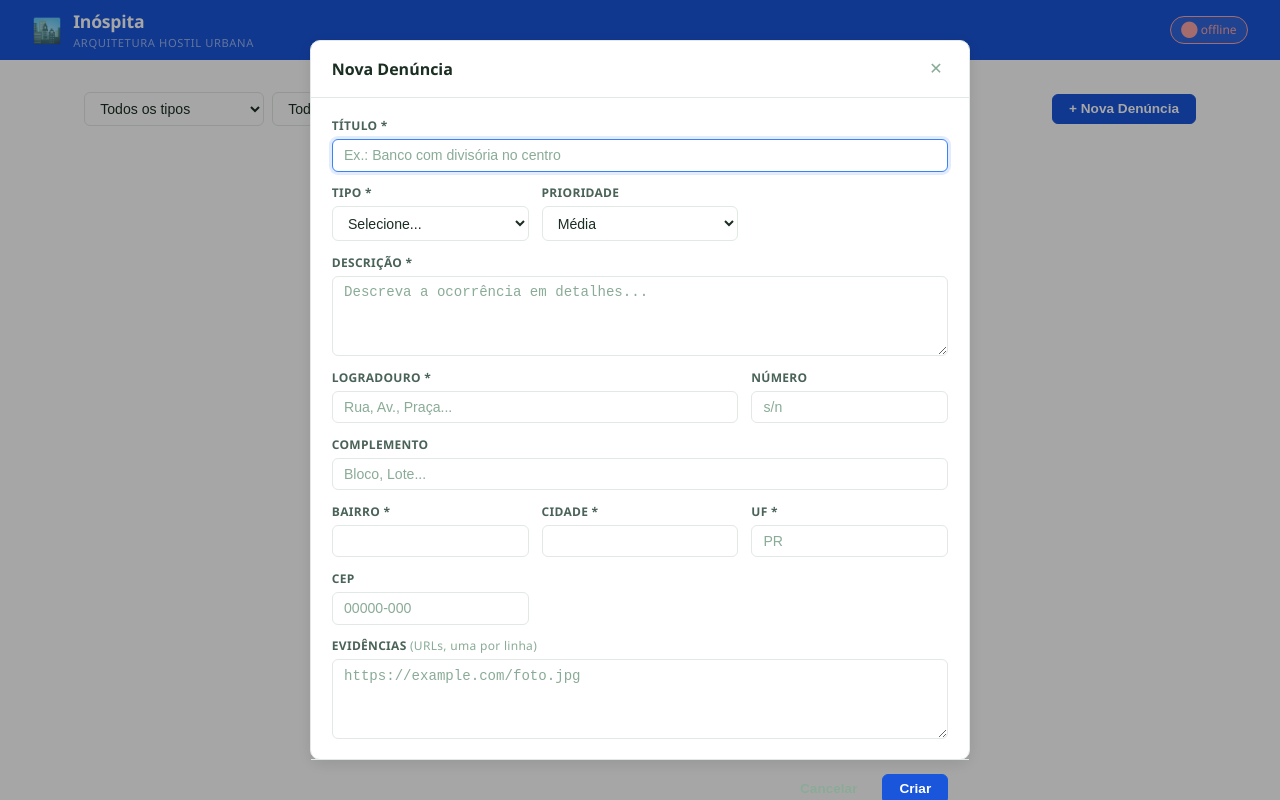
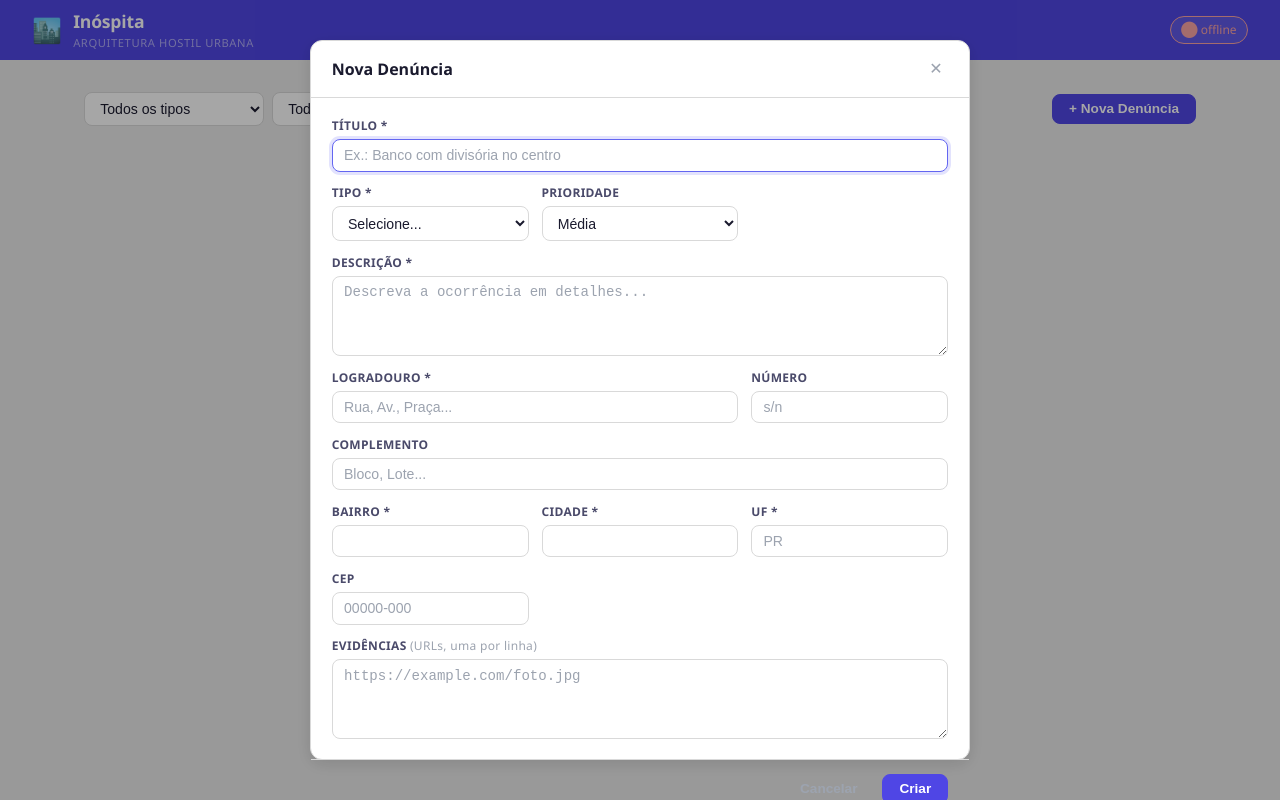
Before and after one commit to GuiSantos9/aep-6sem, a plain HTML site: page front/index.html in a window 1280 px wide. Both pictures are taken after a click on the button "+ Nova Denúncia". Drawn offline with Linux system fonts and the light colour scheme; no server answers.

Commit message:
feat: purple primary color, gray bg, standardized icon styles

```diff
--- a/front/style.css
+++ b/front/style.css
@@ -2,20 +2,20 @@
 *, *::before, *::after { box-sizing: border-box; margin: 0; padding: 0; }
 
 :root {
-  --green:        #1a56db;
-  --green-mid:    #1d4ed8;
-  --green-light:  #3b82f6;
-  --green-pale:   #dbeafe;
-  --green-tint:   #eff6ff;
+  --primary:      #4F46E5;
+  --primary-mid:  #4338CA;
+  --primary-light:#6366F1;
+  --primary-pale: #E0E7FF;
+  --primary-tint: #EEF2FF;
 
-  --bg:           #ffffff;
-  --surface:      #f8f9f8;
-  --border:       #e2e8e4;
-  --border-mid:   #c8d5cc;
+  --bg:           #EBEBEB;
+  --surface:      #FFFFFF;
+  --border:       #D9D9D9;
+  --border-mid:   #BFBFBF;
 
-  --text:         #1a2e22;
-  --text-mid:     #4a6358;
-  --text-muted:   #8aab97;
+  --text:         #1a1a2e;
+  --text-mid:     #4a4a6a;
+  --text-muted:   #9ca3af;
 
   --danger:       #dc2626;
   --danger-bg:    #fef2f2;
@@ -34,10 +34,10 @@
   --status-resolvida:   #16a34a;
   --status-arquivada:   #9ca3af;
 
-  --radius:    6px;
-  --radius-lg: 10px;
+  --radius:    8px;
+  --radius-lg: 12px;
   --shadow-sm: 0 1px 3px rgba(0,0,0,.08), 0 1px 2px rgba(0,0,0,.05);
-  --shadow:    0 4px 16px rgba(0,0,0,.1);
+  --shadow:    0 4px 16px rgba(0,0,0,.12);
   --transition: .15s ease;
 }
 
@@ -54,7 +54,7 @@ body {
 
 /* ── Header ─────────────────────────────────────────── */
 .header {
-  background: var(--green);
+  background: var(--primary);
   padding: 0 2rem;
   height: 60px;
   display: flex;
@@ -132,7 +132,7 @@ body {
 
 /* ── Controls ────────────────────────────────────────── */
 .input, .select {
-  background: var(--bg);
+  background: var(--surface);
   border: 1px solid var(--border);
   border-radius: var(--radius);
   color: var(--text);
@@ -143,8 +143,8 @@ body {
   transition: border-color var(--transition), box-shadow var(--transition);
 }
 .input:focus, .select:focus {
-  border-color: var(--green-light);
-  box-shadow: 0 0 0 3px rgba(59,130,246,.15);
+  border-color: var(--primary-light);
+  box-shadow: 0 0 0 3px rgba(99,102,241,.18);
 }
 .input::placeholder { color: var(--text-muted); }
 .textarea { resize: vertical; min-height: 80px; }
@@ -169,14 +169,14 @@ option { background: #fff; color: var(--text); }
 .btn:disabled { opacity: .45; cursor: not-allowed; }
 
 .btn-primary {
-  background: var(--green);
+  background: var(--primary);
   color: #fff;
-  border-color: var(--green);
+  border-color: var(--primary);
 }
-.btn-primary:hover:not(:disabled) { background: var(--green-mid); border-color: var(--green-mid); }
+.btn-primary:hover:not(:disabled) { background: var(--primary-mid); border-color: var(--primary-mid); }
 
 .btn-secondary {
-  background: var(--bg);
+  background: var(--surface);
   color: var(--text-mid);
   border-color: var(--border);
 }
@@ -187,7 +187,7 @@ option { background: #fff; color: var(--text); }
   color: var(--text-muted);
   border-color: transparent;
 }
-.btn-ghost:hover:not(:disabled) { background: var(--surface); color: var(--text-mid); }
+.btn-ghost:hover:not(:disabled) { background: var(--bg); color: var(--text-mid); }
 
 .btn-danger {
   background: var(--danger);
@@ -196,19 +196,19 @@ option { background: #fff; color: var(--text); }
 }
 .btn-danger:hover:not(:disabled) { background: #b91c1c; }
 
+/* ── Icon buttons (edit / delete) ────────────────────── */
 .btn-icon {
-  padding: .35rem;
+  padding: .3rem;
   border-radius: var(--radius);
   border: none;
   cursor: pointer;
   background: transparent;
-  color: var(--text-muted);
+  color: #c0c0c0;
   font-size: .95rem;
-  transition: background var(--transition), color var(--transition);
+  transition: color var(--transition);
   line-height: 1;
 }
-.btn-icon:hover { background: var(--surface); color: var(--text); }
-.btn-icon.btn-icon-danger:hover { color: var(--danger); }
+.btn-icon:hover { background: transparent; color: var(--primary); }
 
 /* ── Cards ───────────────────────────────────────────── */
 .denuncia-grid {
@@ -218,7 +218,7 @@ option { background: #fff; color: var(--text); }
 }
 
 .card {
-  background: var(--bg);
+  background: var(--surface);
   border: 1px solid var(--border);
   border-radius: var(--radius-lg);
   padding: 1rem 1.1rem;
@@ -229,7 +229,7 @@ option { background: #fff; color: var(--text); }
   transition: border-color var(--transition), box-shadow var(--transition);
 }
 .card:hover {
-  border-color: var(--green-light);
+  border-color: var(--primary-light);
   box-shadow: var(--shadow-sm);
 }
 
@@ -315,8 +315,8 @@ option { background: #fff; color: var(--text); }
 .badge-arquivada   { color: var(--status-arquivada);   background: #f9fafb; }
 
 .badge-tipo {
-  color: var(--green);
-  background: var(--green-tint);
+  color: var(--primary);
+  background: var(--primary-tint);
 }
 
 /* ── Paginação ───────────────────────────────────────── */
@@ -354,7 +354,7 @@ option { background: #fff; color: var(--text); }
   width: 28px;
   height: 28px;
   border: 2px solid var(--border);
-  border-top-color: var(--green);
+  border-top-color: var(--primary);
   border-radius: 50%;
   animation: spin .7s linear infinite;
 }
@@ -375,7 +375,7 @@ option { background: #fff; color: var(--text); }
 @keyframes fade-in { from { opacity: 0; } }
 
 .modal {
-  background: var(--bg);
+  background: var(--surface);
   border: 1px solid var(--border);
   border-radius: var(--radius-lg);
   width: 100%;
@@ -411,7 +411,7 @@ option { background: #fff; color: var(--text); }
   transition: background var(--transition);
   line-height: 1;
 }
-.modal-close:hover { background: var(--surface); }
+.modal-close:hover { background: var(--bg); }
 
 .modal-body {
   padding: 1.2rem 1.3rem;
@@ -477,7 +477,7 @@ option { background: #fff; color: var(--text); }
   white-space: nowrap;
 }
 @keyframes toast-in { from { opacity: 0; transform: translateX(-50%) translateY(10px); } }
-.toast.toast-ok    { background: var(--green); }
+.toast.toast-ok    { background: var(--primary); }
 .toast.toast-error { background: var(--danger); }
 
 /* ── Utils ───────────────────────────────────────────── */
```
